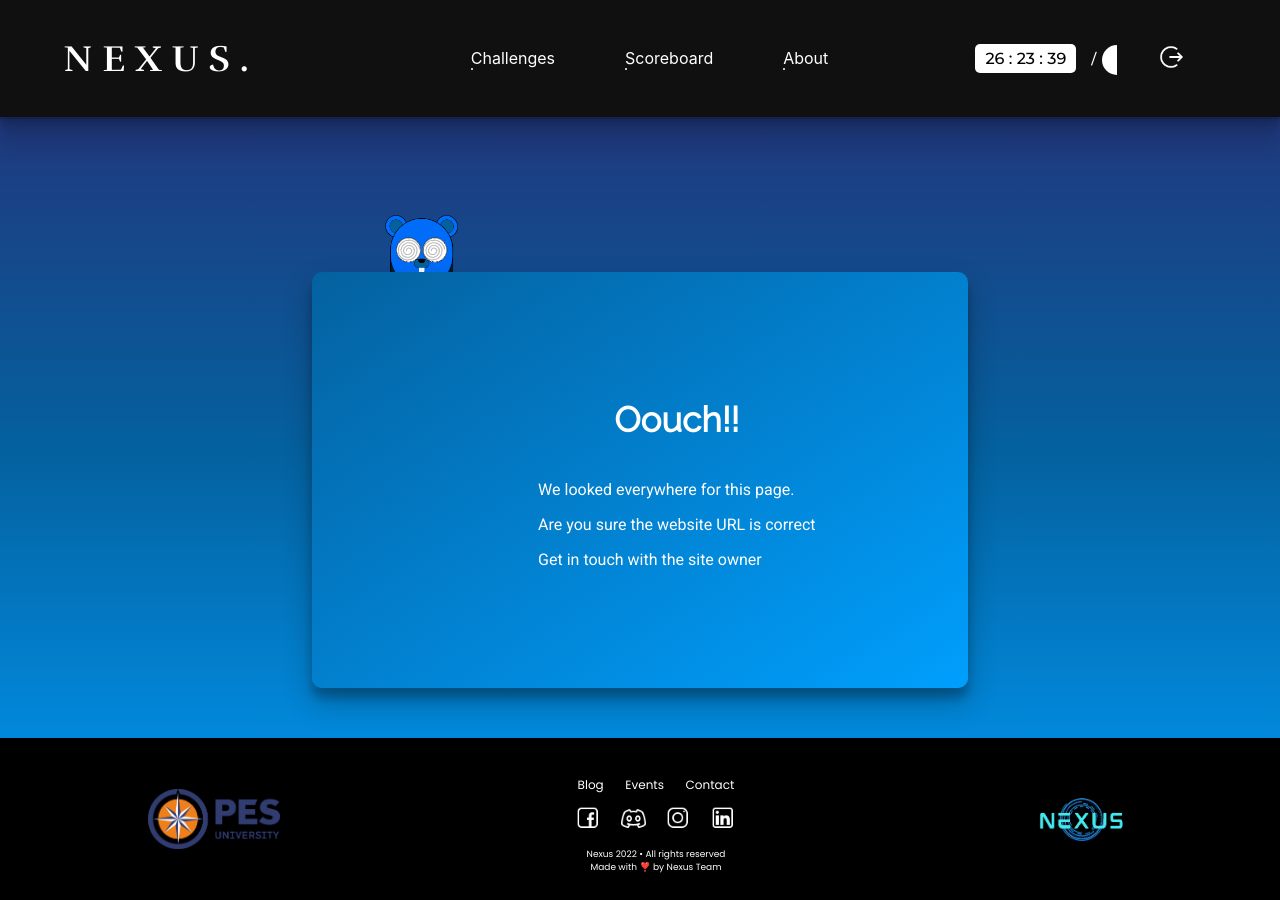
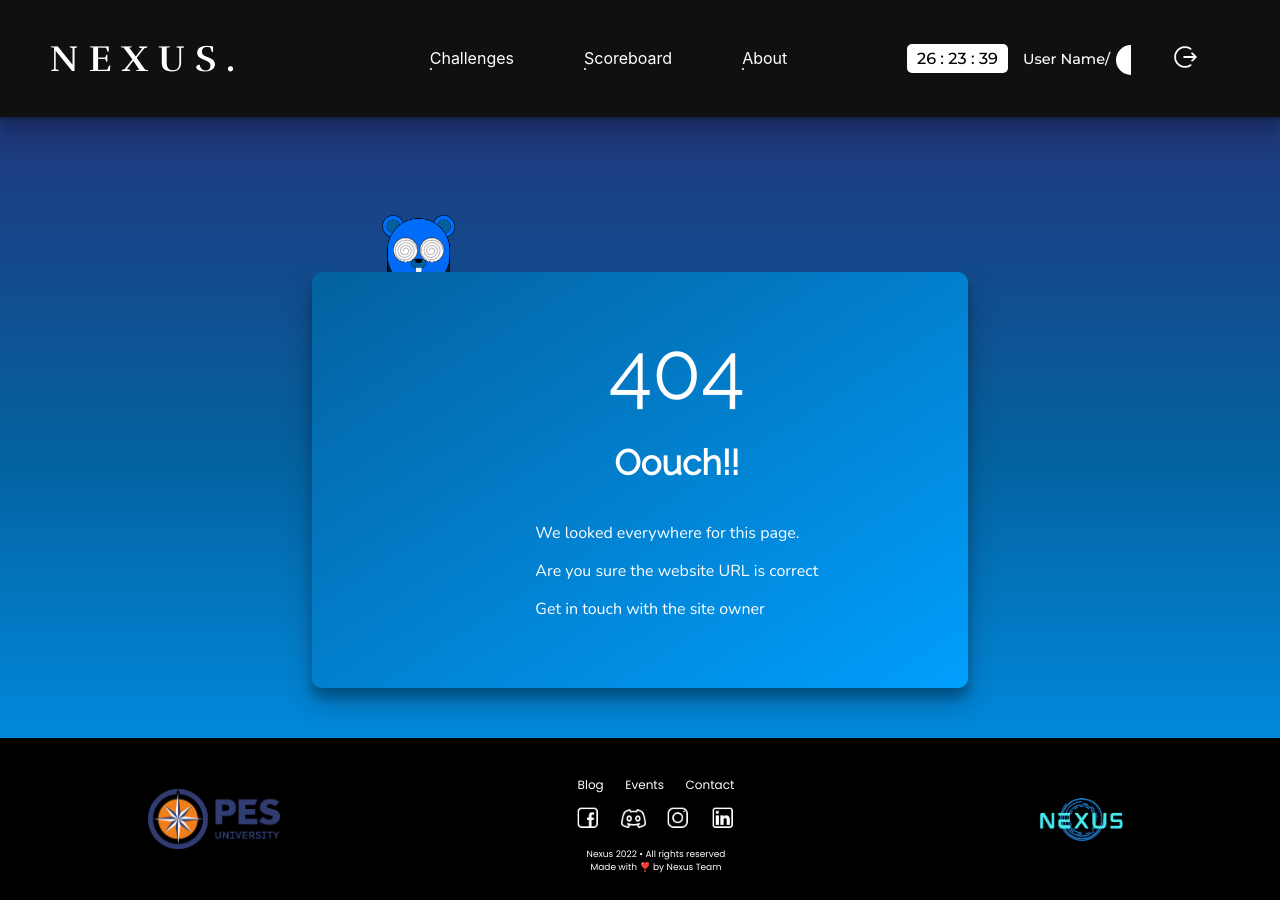
Before and after one commit to Nexus-PES/NexusTreasureHunt, a React (Create React App) app: page / in a window 1280 px wide. Built offline with nearby package versions, Linux system fonts and the light colour scheme; a web font is replaced by a local one.

Commit message:
Made changes in UserName for all pages. Modified 404 page.

```diff
--- a/src/App.css
+++ b/src/App.css
@@ -791,18 +791,27 @@
   justify-content: flex-start;
 }
 
+.notfound_desc p{
+  font-family: 'Nunito', sans-serif;
+}
+
 .notfound_heading {
   font-family: 'Raleway', sans-serif;
   font-size: 35px;
 }
 
+.notfound_heading_404{
+  font-size: 80px;
+  font-family: 'Raleway', sans-serif;
+}
+
 .notfound_cont {
   font-family: 'Roboto', sans-serif;
-  /* font-family: 'Julius Sans One', sans-serif; */
-  /* font-family: 'Montserrat', sans-serif; */
-  /* font-family: 'Nunito', sans-serif; */
-  /* font-family: 'Poppins', sans-serif; */
-  /* font-family: 'Raleway', sans-serif; */
-  /* font-family: 'PT Serif', serif; */
-  /* font-family: 'Rufina', serif; */
 }
+
+/* font-family: 'Nunito', sans-serif; */
+/* font-family: 'Julius Sans One', sans-serif; */
+/* font-family: 'Montserrat', sans-serif; */
+/* font-family: 'Raleway', sans-serif; */
+/* font-family: 'PT Serif', serif; */
+/* font-family: 'Rufina', serif; */
--- a/src/components/NotFound404.jsx
+++ b/src/components/NotFound404.jsx
@@ -5,9 +5,10 @@ export default function NotFound404() {
     return (
         <div className="notfound_comp">
             <div className="nox_notfound">
-                <Bear spin_eye_animate="spin_animate" spin_eyes="spin_eyes"/>
+                <Bear spin_eye_animate="spin_animate" spin_eyes="spin_eyes" />
             </div>
             <div className="notfound_desc">
+                <div className="notfound_heading_404">404</div>
                 <h1 className="notfound_heading">Oouch!!</h1>
                 <div className="notfound_cont">
                     <p>We looked everywhere for this page.</p>
--- a/src/pages/About.js
+++ b/src/pages/About.js
@@ -5,7 +5,7 @@ import Header from '../components/Header'
 export default function About() {
   return (
     <div>
-      <Header />
+      <Header name="User Name"/>
       About
       <Footer />
     </div>
--- a/src/pages/Admin.js
+++ b/src/pages/Admin.js
@@ -5,7 +5,7 @@ import Header from '../components/Header'
 export default function Admin() {
   return (
     <div>
-        <Header />
+        <Header name="User Name"/>
         Admin
         <Footer />
     </div>
--- a/src/pages/Home.js
+++ b/src/pages/Home.js
@@ -7,8 +7,7 @@ import Navbar from '../components/Navbar'
 export default function Home() {
   return (
     <div>
-    <Navbar />
-    <Header />
+    <Header name="User Name"/>
     Home
     <Footer />
     </div>
--- a/src/pages/PageNotFound.js
+++ b/src/pages/PageNotFound.js
@@ -6,7 +6,7 @@ import NotFound404 from '../components/NotFound404'
 export default function PageNotFound() {
     return (
         <div className="pagenotfound_comp">
-            <Header />
+            <Header name="User Name" />
             <NotFound404 />
             <Footer />
         </div>
--- a/src/pages/Question.js
+++ b/src/pages/Question.js
@@ -5,7 +5,7 @@ import Header from '../components/Header'
 export default function Card_full() {
   return (
     <div>
-    <Header />
+    <Header name="User Name"/>
       hi
       <Footer />
     </div>
--- a/src/pages/Question1.js
+++ b/src/pages/Question1.js
@@ -6,7 +6,7 @@ import Header from '../components/Header'
 export default function Question1() {
     return (
         <div>
-            <Header />
+            <Header name="User Name" />
             Question1
             <Footer />
         </div>
--- a/src/pages/Scoreboard.js
+++ b/src/pages/Scoreboard.js
@@ -5,7 +5,7 @@ import Header from '../components/Header'
 export default function Scoreboard() {
   return (
     <div>
-      <Header />
+      <Header name="User Name" />
       Scoreboard
       <Footer />
     </div>
```
